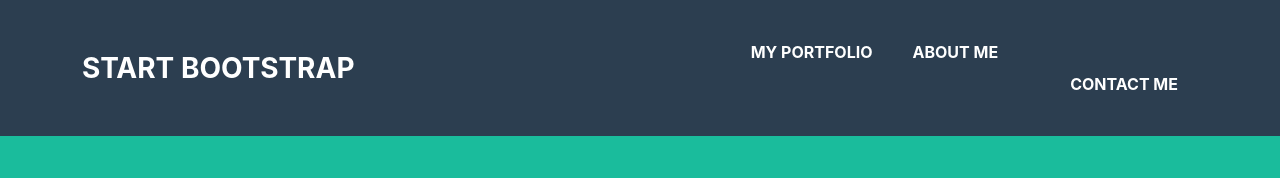
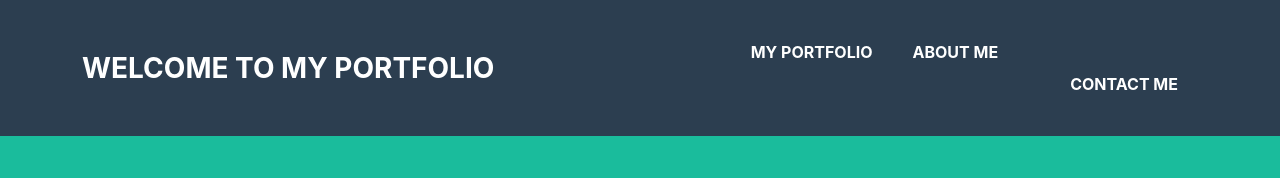
Before and after one commit to u21529664/u21529664Quiz.github.io, a plain HTML site: page index.html in a window 1280 px wide. Shown: the top 178 px of the page. Drawn offline with nearby package versions, Linux system fonts and the light colour scheme; a script that the page names is missing.

Commit message:
Update index.html

```diff
--- a/index.html
+++ b/index.html
@@ -12,7 +12,7 @@
         <!-- Navigation-->
         <nav class="navbar navbar-expand-lg bg-secondary text-uppercase fixed-top" id="mainNav">
             <div class="container">
-                <a class="navbar-brand" href="#page-top">Start Bootstrap</a>
+                <a class="navbar-brand" href="#page-top">Welcome to MY portfolio</a>
                 <button class="navbar-toggler text-uppercase font-weight-bold bg-primary text-white rounded" type="button" data-bs-toggle="collapse" data-bs-target="#navbarResponsive" aria-controls="navbarResponsive" aria-expanded="false" aria-label="Toggle navigation">
                     Menu
                     <i class="fas fa-bars"></i>
```
